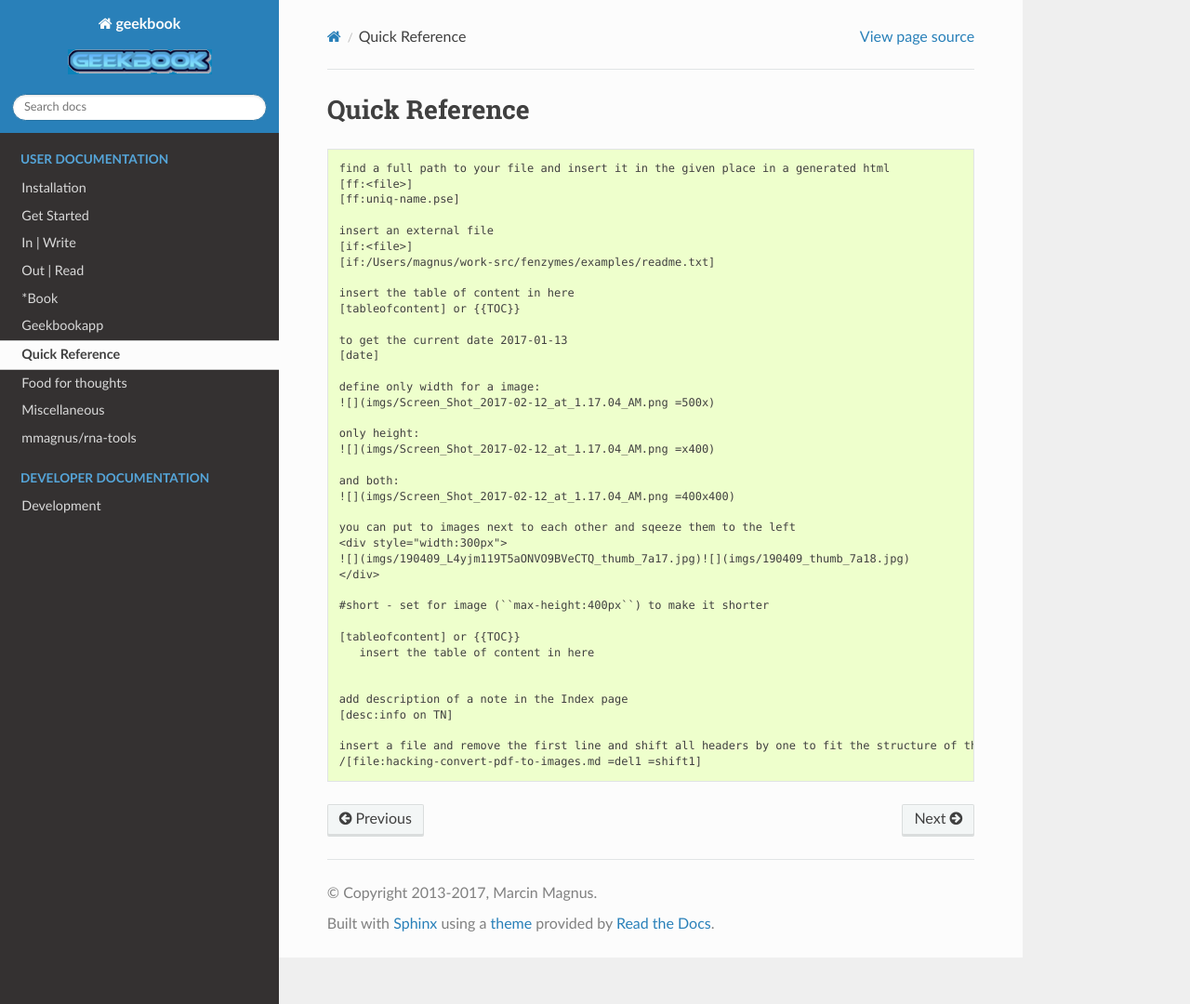
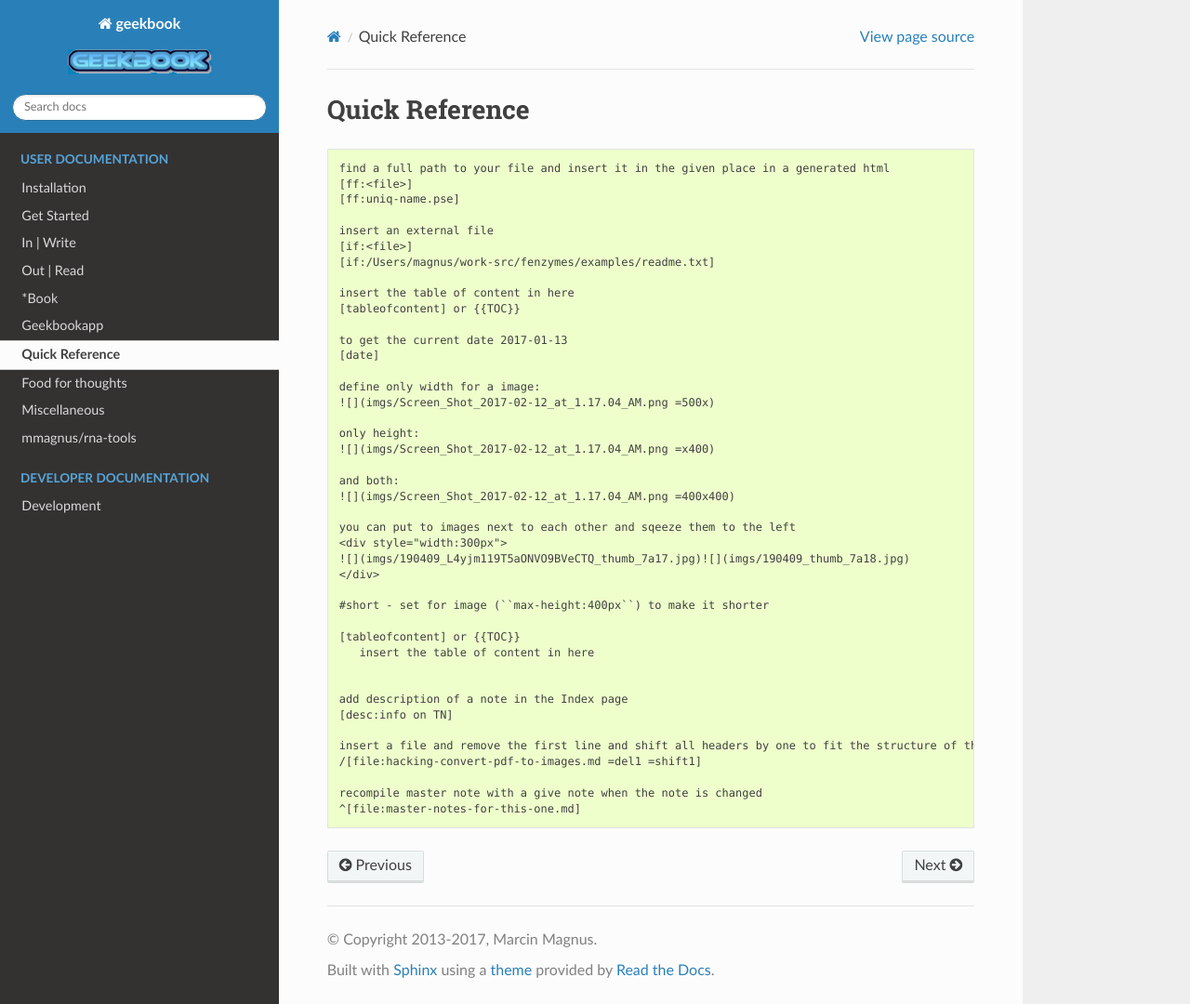
Before and after one commit to mmagnus/geekbook, a Sphinx documentation site: the page built from docs/source/quickref.rst, in a window 1280 px wide and 1080 px high. Shown: the whole window at 93% size. Built offline with Sphinx 7.4.7 and the Read the Docs theme 2.0.0, drawn with Linux system fonts in a browser that asks for light colours.

Commit message:
Update quickref.rst

```diff
--- a/docs/source/quickref.rst
+++ b/docs/source/quickref.rst
@@ -42,3 +42,6 @@ Quick Reference
 
      insert a file and remove the first line and shift all headers by one to fit the structure of the file where you import to
      /[file:hacking-convert-pdf-to-images.md =del1 =shift1]
+
+     recompile master note with a give note when the note is changed
+     ^[file:master-notes-for-this-one.md]
```
